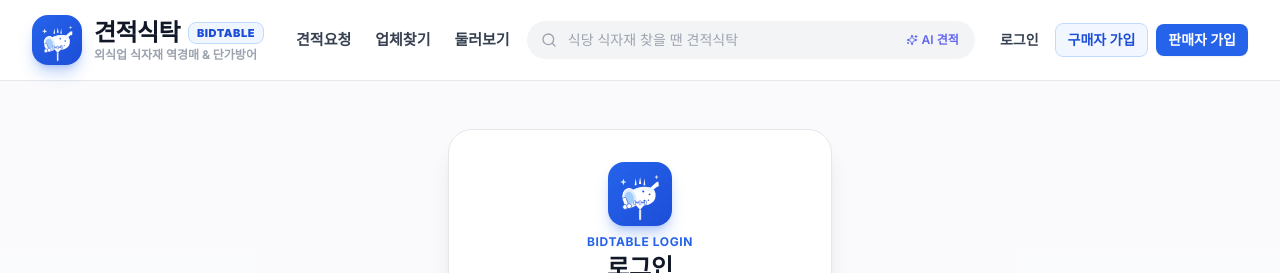
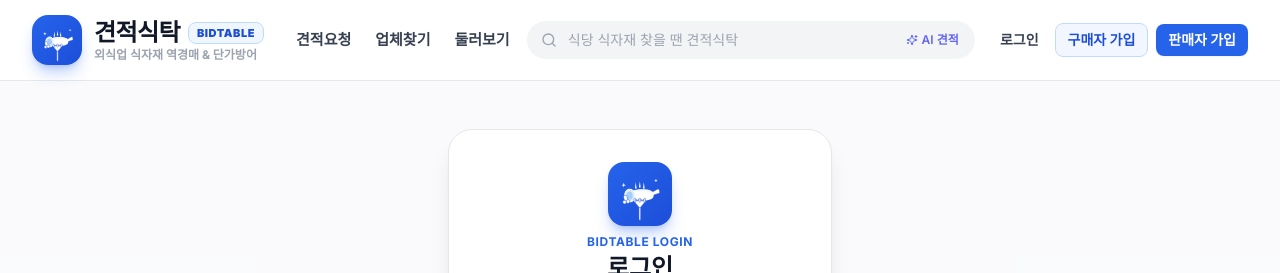
Before and after one commit to richvayne13/bid_table, a Next.js app: page /login in a window 1280 px wide. Shown: the top 273 px of the page. Built offline with nearby package versions, Linux system fonts and the light colour scheme.

Commit message:
design: 슬림하고 단순한 고기 실루엣으로 로고 리뉴얼

```diff
--- a/src/components/layout/BidTableLogo.tsx
+++ b/src/components/layout/BidTableLogo.tsx
@@ -26,113 +26,103 @@ export function BidTableLogoIcon({ size = "md", className = "" }: { size?: "sm"
         xmlns="http://www.w3.org/2000/svg"
         className="w-[90%] h-[90%]"
       >
-        {/* 1. 고기 위로 뾰족하게 뚫고 솟아나온 포크 갈래 끝 3개 (Fork Tine Tips penetrating upward) */}
+        {/* 1. 고기 위로 뾰족하게 뚫고 나온 포크 갈래 끝 3개 (Tine Tips) */}
         {/* 좌측 팁 */}
-        <polygon points="41,35 43,23 44.5,35" fill="white" />
+        <polygon points="41.5,41 43,30 44.5,41" fill="white" />
         {/* 중앙 팁 */}
-        <polygon points="48.5,33 50.5,21 52.5,33" fill="white" />
+        <polygon points="48.5,39 50,28 51.5,39" fill="white" />
         {/* 우측 팁 */}
-        <polygon points="56.5,35 58,23 59.5,35" fill="white" />
+        <polygon points="55.5,41 57,30 58.5,41" fill="white" />
 
-        {/* 2. 뒷쪽 뼈다귀 관절 (우측 상단으로 튀어나온 하얀 뼈) */}
-        <g>
-          <path
-            d="M68 39 L78 30 C81 27 85 30 83 33 C85 35 83 39 79 39 L73 44 Z"
-            fill="white"
-            stroke="#1D4ED8"
-            strokeWidth="1.2"
-            strokeLinejoin="round"
-          />
-        </g>
+        {/* 2. 뒷쪽 심플 뼈다귀 관절 (우측으로 깔끔하게 뻗은 뼈) */}
+        <path
+          d="M71 47 L79 43 C81 40 85 42 84 45 C86 47 84 50 81 50 L72 53 Z"
+          fill="white"
+          stroke="#1D4ED8"
+          strokeWidth="1"
+          strokeLinejoin="round"
+        />
 
-        {/* 3. 뼈다귀 통고기 몸통 (Manga Bone Meat - 도톰한 볼륨감) */}
-        {/* 고기 외곽 둥근 실루엣 */}
+        {/* 3. 단순하고 슬림한 세로 두께의 통고기 몸통 (Slim & Clean Meat) */}
+        {/* 고기 외곽 둥근 실루엣 (세로 높이 약 18px로 슬림하고 단정함) */}
         <path
-          d="M32 58 C30 46 42 37 62 38 C75 39 79 47 77 57 C75 66 65 71 50 71 C36 71 33 67 32 58 Z"
+          d="M32 55 C31 46 39 42 54 42 C67 42 75 45 74 54 C73 60 66 62 52 62 C38 62 33 60 32 55 Z"
           fill="white"
         />
 
-        {/* 고기 상단 하이라이트 & 볼륨 입체감 띠 */}
+        {/* 고기 상단 은은한 음영 하이라이트 */}
         <path
-          d="M33 53 C34 43 45 38 62 38 C72 38 77 44 77 51 C71 45 56 42 38 46 C35 48 33 51 33 53 Z"
+          d="M33 50 C34 45 42 43 54 43 C66 43 73 45 73 49 C66 46 54 45 41 47 C36 48 33 49 33 50 Z"
           fill="#EFF6FF"
-          opacity="0.9"
+          opacity="0.85"
         />
 
-        {/* 고기 표면 만화풍 스팟 디테일 */}
-        <circle cx="56" cy="46" r="1.8" fill="#1D4ED8" />
-        <circle cx="67" cy="51" r="1.6" fill="#1D4ED8" />
-        <circle cx="58" cy="62" r="1.5" fill="#1D4ED8" />
-        <circle cx="65" cy="61" r="1.2" fill="#1D4ED8" />
-
-        {/* 앞쪽 타원형 단면 (살코기 링) */}
+        {/* 앞쪽 타원형 단면 (깔끔하고 슬림한 살코기 링) */}
         <ellipse
           cx="33"
-          cy="57"
-          rx="12"
-          ry="16"
-          transform="rotate(-15 33 57)"
+          cy="53"
+          rx="9"
+          ry="11"
+          transform="rotate(-10 33 53)"
           fill="#DBEAFE"
           stroke="white"
-          strokeWidth="2.2"
+          strokeWidth="1.8"
         />
-        {/* 단면 속살 (핑크/소프트 블루 마블링) */}
+        {/* 단면 속살 (소프트 블루 포인트 마블링) */}
         <ellipse
-          cx="32"
-          cy="57"
-          rx="7.5"
-          ry="10.5"
-          transform="rotate(-15 32 57)"
+          cx="32.5"
+          cy="53"
+          rx="5"
+          ry="6.8"
+          transform="rotate(-10 32.5 53)"
           fill="#93C5FD"
           opacity="0.8"
         />
 
-        {/* 앞쪽 뼈다귀 (단면 중심에서 좌측 하단으로 튀어나온 뼈 관절) */}
-        <g transform="rotate(-20 28 62)">
-          {/* 뼈 샤프트 */}
-          <rect x="21" y="55" width="7" height="15" rx="3" fill="white" stroke="#1D4ED8" strokeWidth="1" />
-          {/* 뼈 끝 양쪽 돌기 */}
-          <circle cx="21" cy="71" r="4.2" fill="white" stroke="#1D4ED8" strokeWidth="1" />
-          <circle cx="28" cy="72" r="4.2" fill="white" stroke="#1D4ED8" strokeWidth="1" />
+        {/* 앞쪽 심플 뼈다귀 (단면에서 좌측 하단으로 뻗은 깔끔한 관절) */}
+        <g transform="rotate(-15 28 56)">
+          <rect x="22" y="52" width="6" height="10" rx="2" fill="white" stroke="#1D4ED8" strokeWidth="0.8" />
+          <circle cx="21.5" cy="63" r="3.2" fill="white" stroke="#1D4ED8" strokeWidth="0.8" />
+          <circle cx="27.5" cy="63.5" r="3.2" fill="white" stroke="#1D4ED8" strokeWidth="0.8" />
         </g>
 
-        {/* 4. 아래에서 위로 고기를 찌르고 받치고 있는 포크 (아래쪽 손잡이 및 포크 베이스) */}
-        {/* 포크 손잡이 (하단으로 길게 뻗은 바디) */}
+        {/* 4. 아래에서 위로 고기를 찌르고 받치고 있는 포크 (자루 및 베이스) */}
+        {/* 포크 손잡이 (하단 수직 바디) */}
         <path
-          d="M48.5 76 L48.5 94 C48.5 96.5 52.5 96.5 52.5 94 L52.5 76 Z"
+          d="M48.5 73 L48.5 94 C48.5 96.5 51.5 96.5 51.5 94 L51.5 73 Z"
           fill="white"
           stroke="#1D4ED8"
           strokeWidth="0.8"
         />
 
-        {/* 포크 목(Neck)에서 어깨(Shoulder)로 곡선 확장 */}
+        {/* 포크 목(Neck)에서 어깨로 자연스러운 곡선 */}
         <path
-          d="M48.5 77 C48.5 74 42 71 40 65 L61 65 C59 71 52.5 74 52.5 77 Z"
+          d="M48.5 74 C48.5 71 42 68 40.5 61 L59.5 61 C58 68 51.5 71 51.5 74 Z"
           fill="white"
           stroke="#1D4ED8"
           strokeWidth="0.8"
         />
 
-        {/* 고기 밑면을 받쳐 찌르는 3갈래 포크 살 (심살 사이의 틈새가 아주 선명함) */}
+        {/* 고기 밑면을 찌르는 3갈래 포크 살 (심살 사이 틈새 선명) */}
         {/* 좌측 갈래 */}
-        <rect x="39.5" y="62" width="3.2" height="7" rx="1" fill="white" stroke="#1D4ED8" strokeWidth="0.8" />
+        <rect x="40" y="58" width="3" height="6.5" rx="1" fill="white" stroke="#1D4ED8" strokeWidth="0.8" />
         {/* 중앙 갈래 */}
-        <rect x="48.9" y="62" width="3.2" height="7" rx="1" fill="white" stroke="#1D4ED8" strokeWidth="0.8" />
+        <rect x="48.5" y="58" width="3" height="6.5" rx="1" fill="white" stroke="#1D4ED8" strokeWidth="0.8" />
         {/* 우측 갈래 */}
-        <rect x="58.2" y="62" width="3.2" height="7" rx="1" fill="white" stroke="#1D4ED8" strokeWidth="0.8" />
+        <rect x="57" y="58" width="3" height="6.5" rx="1" fill="white" stroke="#1D4ED8" strokeWidth="0.8" />
 
-        {/* 포크 살 사이의 깊은 U자 홈 (음각 효과로 포크 살 분리 극대화) */}
-        <path d="M43.5 64 C43.5 67 47.5 67 47.5 64" stroke="#1D4ED8" strokeWidth="1.2" strokeLinecap="round" />
-        <path d="M53.5 64 C53.5 67 57.5 67 57.5 64" stroke="#1D4ED8" strokeWidth="1.2" strokeLinecap="round" />
+        {/* 포크 살 사이의 깊은 음각 홈 (시인성 극대화) */}
+        <path d="M43.8 60.5 C43.8 63 47.8 63 47.8 60.5" stroke="#1D4ED8" strokeWidth="1" strokeLinecap="round" />
+        <path d="M52.3 60.5 C52.3 63 56.3 63 56.3 60.5" stroke="#1D4ED8" strokeWidth="1" strokeLinecap="round" />
 
-        {/* 신선/강조 스파클 이펙트 */}
+        {/* 깔끔한 미니 스파클 이펙트 */}
         <path
-          d="M20 28 L21.5 24 L23 28 L27 29.5 L23 31 L21.5 35 L20 31 L16 29.5 Z"
+          d="M21 34 L22 31 L23 34 L26 35 L23 36 L22 39 L21 36 L18 35 Z"
           fill="white"
           opacity="0.9"
         />
         <path
-          d="M78 20 L79 17 L80 20 L83 21 L80 22 L79 25 L78 22 L75 21 Z"
+          d="M77 26 L78 24 L79 26 L81 27 L79 28 L78 30 L77 28 L75 27 Z"
           fill="white"
           opacity="0.8"
         />
```
